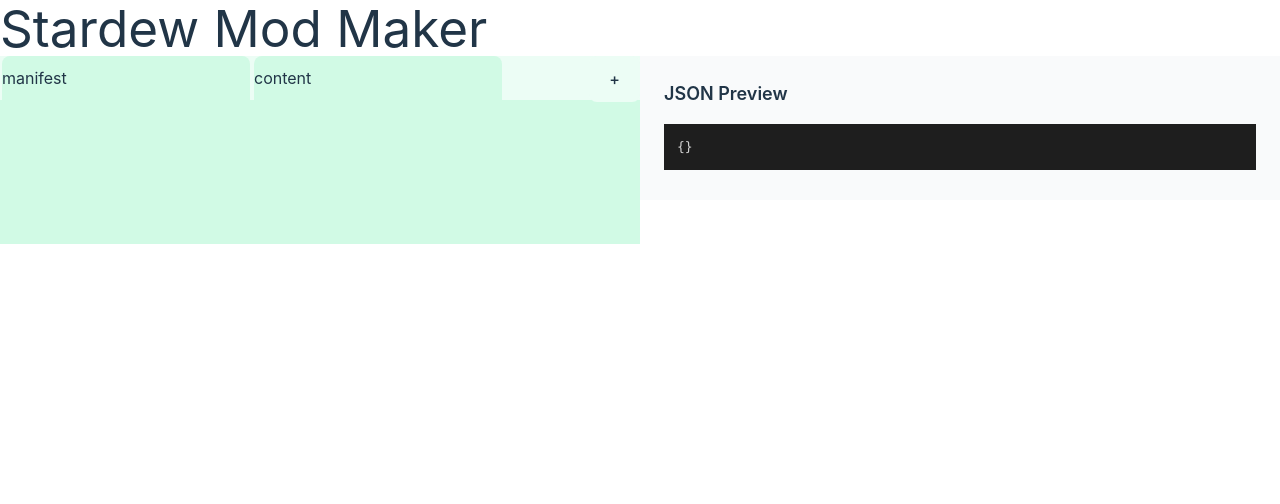
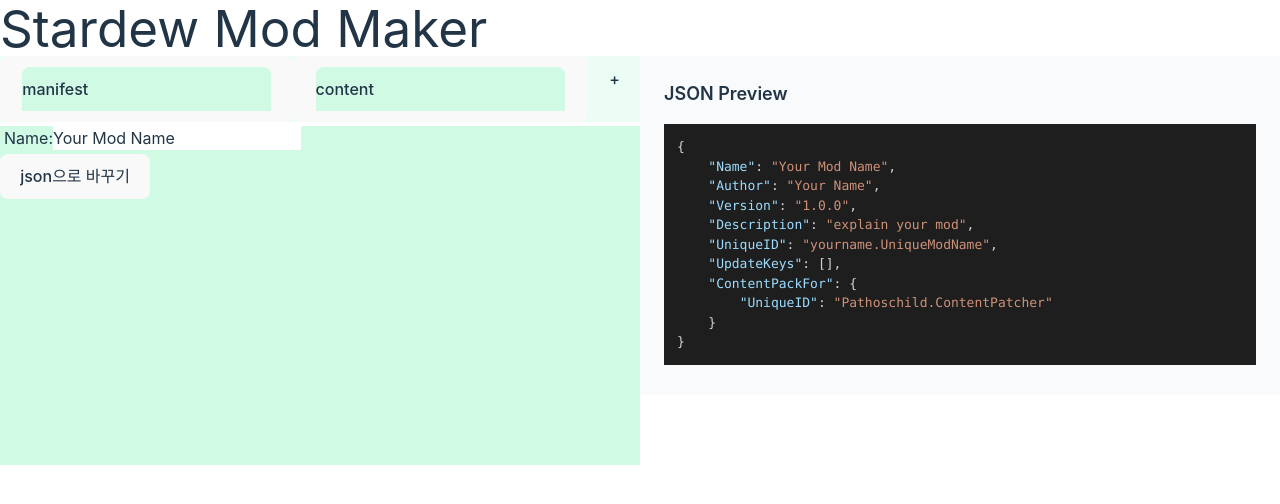
Before and after one commit to Sleepingoff/stardewmodmaker, a React (Vite) app: page / in a window 1280 px wide. Shown: the top 504 px of the page. Built offline with nearby package versions, Linux system fonts and the light colour scheme.

Commit message:
add: type / update: manifest tabs

```diff
--- a/src/components/InputSection.tsx
+++ b/src/components/InputSection.tsx
@@ -2,24 +2,34 @@
   ChangeEventHandler,
   MouseEventHandler,
   useContext,
+  useEffect,
   useState,
 } from "react";
 import ManifestTab from "./Tabs/ManifestTab";
 import { InputContext, MainContext } from "../hooks/context";
-
-// type InputContext = {
-//     [key: number] : string;
-// };
+import { InputValue } from "../type/context";
 
 const InputSection = () => {
-  const { value, setter: setValue } = useContext(MainContext);
+  const { setter: setValue } = useContext(MainContext);
+  const [inputs, setInputs] = useState<InputValue>({
+    manifest: {},
+    content: {},
+  });
   const [tabs, setTabs] = useState<string[]>(["manifest", "content"]);
   const [currentTab, setCurrentTab] = useState<string>("manifest");
+
+  useEffect(() => {
+    if (!setValue) return;
+    setValue(JSON.stringify(inputs[currentTab], null, "\t"));
+  }, [inputs[currentTab]]);
 
   const handleClickNewTab: MouseEventHandler = () => {
     setTabs((prev) => [...prev, "newTab" + (tabs.length - 2)]);
   };
-
+  const handleClickTab: MouseEventHandler = (e) => {
+    const target = e.target as HTMLButtonElement;
+    setCurrentTab(target.id);
+  };
   const handleChangeTabName: ChangeEventHandler<HTMLInputElement> = (e) => {
     const target = e.target as HTMLInputElement;
     if (!target) return;
@@ -31,19 +41,20 @@
     });
   };
   return (
-    <InputContext.Provider value={value}>
+    <InputContext.Provider value={{ value: inputs, setter: setInputs }}>
       <section className="w-6/12">
         <header className="relative">
           <hgroup className="flex w-full overflow-auto bg-emerald-50">
             {tabs.map((tab, idx) => (
+              <button key={idx} onClick={handleClickTab} id={tab}>
                 <input
-                key={idx}
                   type="text"
                   value={tab}
                   onChange={handleChangeTabName}
                   id={tab}
                   className="block w-fit shrink py-2.5 bg-emerald-100 rounded-t-lg mx-0.5"
                 />
+              </button>
             ))}
           </hgroup>
           <button
--- a/src/components/JsonSection.tsx
+++ b/src/components/JsonSection.tsx
@@ -9,7 +9,7 @@
     <section className=" p-6 bg-gray-50 w-6/12 shrink-0	h-full">
       <h2 className="text-lg font-semibold mb-4">JSON Preview</h2>
       <SyntaxHighlighter language="json" style={vscDarkPlus}>
-        {`{${value}}`}
+        {value}
       </SyntaxHighlighter>
     </section>
   );
--- a/src/components/Tabs/ManifestTab.tsx
+++ b/src/components/Tabs/ManifestTab.tsx
@@ -1,12 +1,68 @@
-import { useState } from "react";
+import {
+  ChangeEventHandler,
+  FormEventHandler,
+  useContext,
+  useEffect,
+  useState,
+} from "react";
+import { InputContext } from "../../hooks/context";
 
-const initString = `
+type Manifest = {
+  Name: string;
+  Author: string;
+  Version: string;
+  Description: string;
+  UniqueID: string;
+  UpdateKeys: string[];
+  ContentPackFor: {
+    [key: string]: string;
+  };
+};
 
-`;
+const initString = {
+  Name: "Your Mod Name",
+  Author: "Your Name",
+  Version: "1.0.0",
+  Description: "explain your mod",
+  UniqueID: "yourname.UniqueModName",
+  UpdateKeys: [],
+  ContentPackFor: {
+    UniqueID: "Pathoschild.ContentPatcher",
+  },
+};
 
 const ManifestTab = () => {
-  const [manifest, setManifest] = useState<string>(initString);
-  return <section>{manifest}</section>;
+  const { setter } = useContext(InputContext);
+  const [manifest, setManifest] = useState<Manifest>(initString);
+  useEffect(() => {
+    if (!setter) return;
+    setter((prev) => ({ ...prev, manifest: manifest }));
+  }, [manifest, setter]);
+
+  const handleChangeInputs: ChangeEventHandler<HTMLInputElement> = (e) => {
+    const target = e.target as HTMLInputElement;
+    setManifest((prev) => ({ ...prev, [target.id]: target.value }));
+  };
+  const handleSubmitForm: FormEventHandler<HTMLFormElement> = (e) => {
+    e.preventDefault();
+  };
+
+  return (
+    <section>
+      <form onSubmit={handleSubmitForm}>
+        <label className="block m-1">
+          Name:
+          <input
+            type="text"
+            value={manifest.Name}
+            onChange={handleChangeInputs}
+            id="Name"
+          />
+        </label>
+        <button type="submit">json으로 바꾸기</button>
+      </form>
+    </section>
+  );
 };
 
 export default ManifestTab;
--- a/src/hooks/context.ts
+++ b/src/hooks/context.ts
@@ -1,10 +1,11 @@
-import { createContext, Dispatch, SetStateAction } from "react";
+import { createContext } from "react";
+import { ContextValue, InputContextValue } from "../type/context";
 
-export const InputContext = createContext<string | null>(null);
-type ContextValue = {
-  value: string;
-  setter: Dispatch<SetStateAction<string>> | null;
-};
+export const InputContext = createContext<InputContextValue>({
+  value: {},
+  setter: null,
+});
+
 export const MainContext = createContext<ContextValue>({
   value: "",
   setter: null,
--- /dev/null
+++ b/src/type/context.ts
@@ -0,0 +1,16 @@
+import { Dispatch, SetStateAction } from "react";
+export type ContextValue = {
+  value: string;
+  setter: Dispatch<SetStateAction<string>> | null;
+};
+
+export type InputContextValue = {
+  value: {
+    [key: string]: object;
+  };
+  setter: Dispatch<SetStateAction<InputValue>> | null;
+};
+
+export type InputValue = {
+  [key: string]: object;
+};
```
Lines whose indentation alone changed are shown as unchanged.
